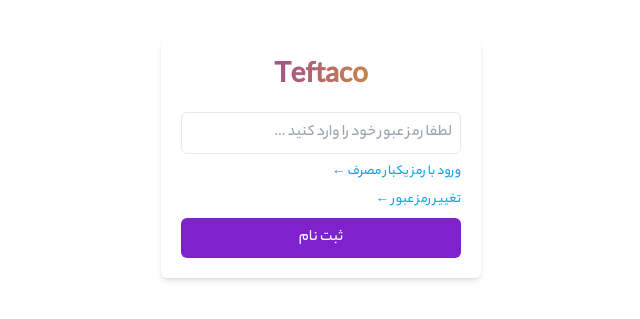
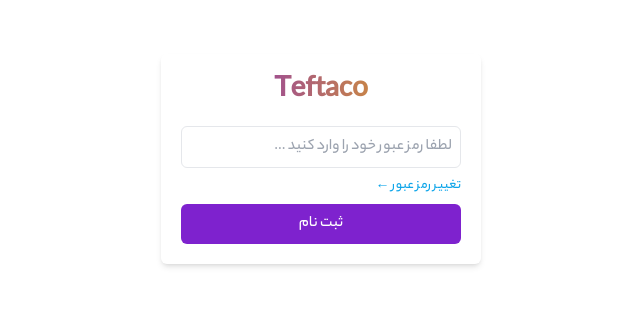
Before and after one commit to MooudMohammady/Authentication-Frontend, a Next.js app: page /auth/pass in a window 1280 px wide. Shown: the part 241-560 px from the top of the page, without its empty margins (561-1201 px from the left). Built offline with nearby package versions, Linux system fonts and the light colour scheme.

Commit message:
fixed bug of pass page for enter ...

```diff
--- a/src/app/auth/pass/page.tsx
+++ b/src/app/auth/pass/page.tsx
@@ -15,28 +15,13 @@
   const [isSending, setIsSending] = useState(false);
   const router = useRouter();
 
-  const goToOTP = useCallback(async () => {
+  const goToOTP = useCallback(async (e: React.MouseEvent<HTMLAnchorElement>) => {
+    e.preventDefault();
     setIsSending(true);
     if (searchParams.is_exists == "true") {
       await axios
         .get(
           `/api/users/send-login-otp?phone_number_or_email=${searchParams.phone_number_or_email}`
-        )
-        .then((res) => {
-          alert(res.data.message);
-          router.push(
-            `/auth/otp?is_exists=${searchParams.is_exists}&phone_number_or_email=${searchParams.phone_number_or_email}`
-          );
-          setIsSending(false);
-        })
-        .catch((err) => {
-          console.log(err);
-          setIsSending(false);
-        });
-    } else {
-      await axios
-        .get(
-          `/api/users/send-sign-up-otp?phone_number_or_email=${searchParams.phone_number_or_email}`
         )
         .then((res) => {
           alert(res.data.message);
@@ -67,7 +52,7 @@
               })
               .then((res) => {
                 console.log(res);
-                alert('شما با موفقیت وارد شدید')
+                alert("شما با موفقیت وارد شدید");
                 setIsSending(false);
               })
               .catch((err) => {
@@ -82,8 +67,10 @@
               })
               .then((res) => {
                 console.log(res);
-                alert('شما با موفقیت ثبت نام شدید . حالا با ایمیل یا شماره تون وارد بشید')
-                router.push('/auth')
+                alert(
+                  "شما با موفقیت ثبت نام شدید . حالا با ایمیل یا شماره تون وارد بشید"
+                );
+                router.push("/auth");
                 setIsSending(false);
               })
               .catch((err) => {
@@ -107,12 +94,17 @@
             placeholder="لطفا رمز عبور خود را وارد کنید ..."
             className="border p-2 rounded-md focus:border-sky-500 focus:caret-sky-500 focus:outline-none"
           />
-          <button onClick={goToOTP} className="text-sm text-sky-500 text-right">
-            ورود با رمز یکبار مصرف ←
-          </button>
           <a href="#تغییر رمز عبور" className="text-sm text-sky-500">
             تغییر رمز عبور ←
           </a>
+          {searchParams.is_exists == "true" ? (
+            <a
+              href="/auth/otp"
+              onClick={goToOTP}
+              className="text-sm text-sky-500 text-right">
+              ورود با رمز یکبار مصرف ←
+            </a>
+          ) : null}
           <button
             type="submit"
             disabled={isSending}
```
